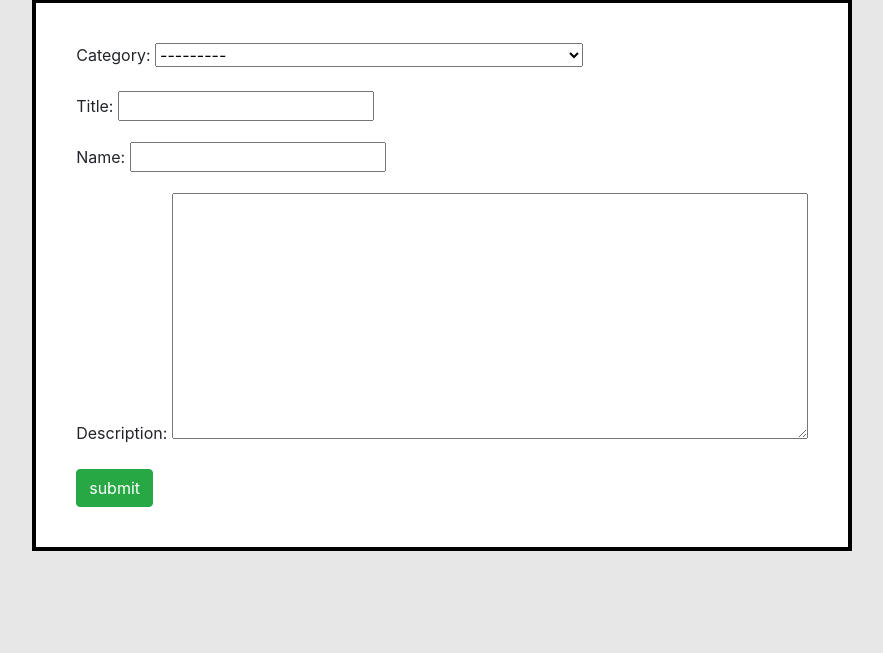
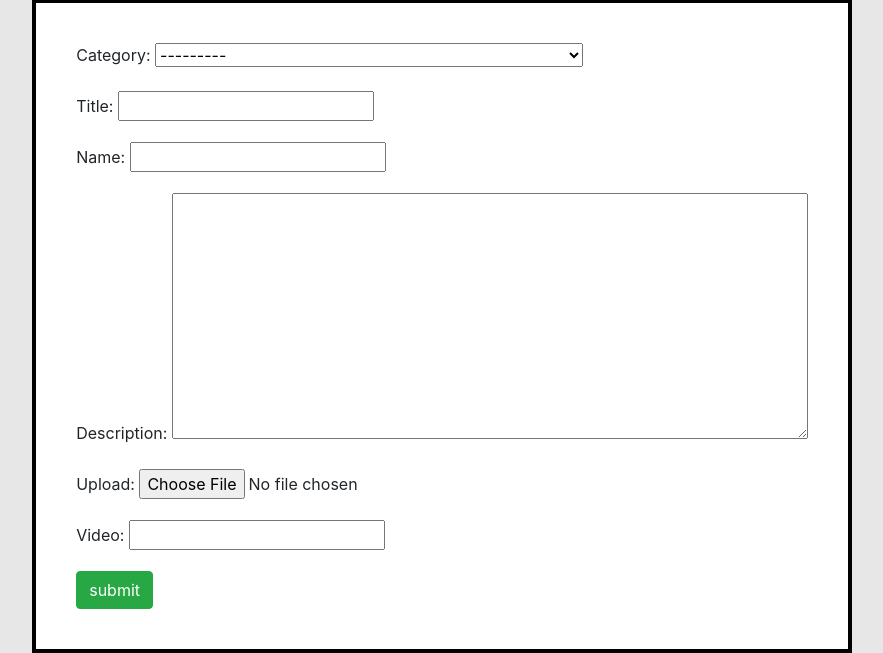
Before and after one commit to justintclark/Kent-State-Connect, a Django app: template templates/addInForum.html in a window 1280 px wide. Shown: the part 341-994 px from the top of the page, without its empty margins (198-1081 px from the left). Before the commit the page ends 892 px from the top, so only its background shows below. Run offline with Django 3.2, Linux system fonts and the light colour scheme; the template is opened without the code that fills it: values that come from a table or form of the project are taken from there, others are empty; data comes from the database, SQL or seed files in the repository; both versions use the stored data as it was after the commit; parts of the project's set-up code (start-up, migrations or seed data) failed here and were passed over; some libraries are stand-ins or nearby versions.

Commit message:
Setting up functionality for embedded image/video

```diff
--- a/DataFlair_discsnForum/urls.py
+++ b/DataFlair_discsnForum/urls.py
@@ -15,6 +15,8 @@ Including another URLconf
 """
 from django.contrib import admin
 from django.urls import include, path
+from django.conf import settings
+from django.conf.urls.static import static
 from Discussion_forum.views import *
 
 urlpatterns = [
@@ -87,7 +89,7 @@ urlpatterns = [
     path('Roommate/', Roommate, name="Roommate"),
     path('deleteforum/<int:pk>', delete, name="deleteforum"),
     path('deletereply/<int:pk>', deletereply, name="deletereply")
-]
+] + static(settings.MEDIA_URL, document_root=settings.MEDIA_ROOT)
 
 handler404 = 'Discussion_forum.views.error_404'
 handler500 = 'Discussion_forum.views.error_500'
--- a/Discussion_forum/models.py
+++ b/Discussion_forum/models.py
@@ -1,5 +1,6 @@
 from django.forms import TextInput, Textarea
 from django.db import models
+from embed_video.fields import EmbedVideoField
 
 #user
 class user(models.Model):
@@ -21,6 +22,8 @@ class forum(models.Model):
     name=models.CharField(max_length=200)
     description=models.CharField(max_length=10000,blank=False)
     date_created=models.DateTimeField(auto_now_add=True,null=True)
+    upload=models.ImageField(null=True, blank=True, upload_to='images/')
+    video=EmbedVideoField(blank=True)
 
     def __str__(self):
         return str(self.title)
@@ -30,6 +33,8 @@ class Discussion(models.Model):
     forum = models.ForeignKey(forum,blank=True,on_delete=models.CASCADE)
     name=models.CharField(max_length=200)
     discuss = models.CharField(max_length=10000)
+    upload=models.ImageField(null=True, blank=True, upload_to='images/')
+    video=EmbedVideoField(blank=True)
 
     def __str__(self):
         return str(self.forum)
--- a/templates/Forums.html
+++ b/templates/Forums.html
@@ -1,4 +1,6 @@
 {% load static %}
+{% load embed_video_tags %}
+
 <!DOCTYPE html>
 <html lang="en">
 <head>
@@ -44,6 +46,10 @@
                         <div class="card-body container">
                             <p> By: {{ forum.name }}</p>{{forum.date_created}}<hr>
                             <p>{{forum.description | urlize}}</p>
+                            {{% video model-name.video "medium" %}}
+                            {% if forum.upload %}
+                                <img src="{{forum.upload.url}}">
+                            {% endif %}
                             <br>
                             <br>
                             <form method="GET" action="{% url 'addInDiscussion' %}">
--- a/templates/addInDiscussion.html
+++ b/templates/addInDiscussion.html
@@ -12,7 +12,7 @@
 </head>
 <body style="background: rgb(231, 231, 231)">
     <div class="card-columns" style="padding: 150px; margin: 20px;"></div>
-    <form action="{% url 'addInDiscussion' %}" method="POST" style="background: white;">
+    <form action="{% url 'addInDiscussion' %}" method="POST" enctype="multipart/form-data" style="background: white;">
         {% csrf_token %}
         {{form.as_p}}
         <input type="submit" class="btn btn-success" value="submit">
--- a/templates/addInForum.html
+++ b/templates/addInForum.html
@@ -12,7 +12,7 @@
 </head>
 <body style="background: rgb(231, 231, 231)">
     <div class="card-columns" style="padding: 150px; margin: 20px;"></div>
-    <form action="{% url 'addInForum' %}" method="POST" style="background: white;">
+    <form action="{% url 'addInForum' %}" method="POST" enctype="multipart/form-data" style="background: white;">
         {% csrf_token %}
         {{form.as_p}}
         <input type="submit" class="btn btn-success" value="submit">
```
Also changed, not shown: DataFlair_discsnForum/settings.py (+9 -0 lines), Discussion_forum/migrations/0001_initial.py, db.sqlite3.
